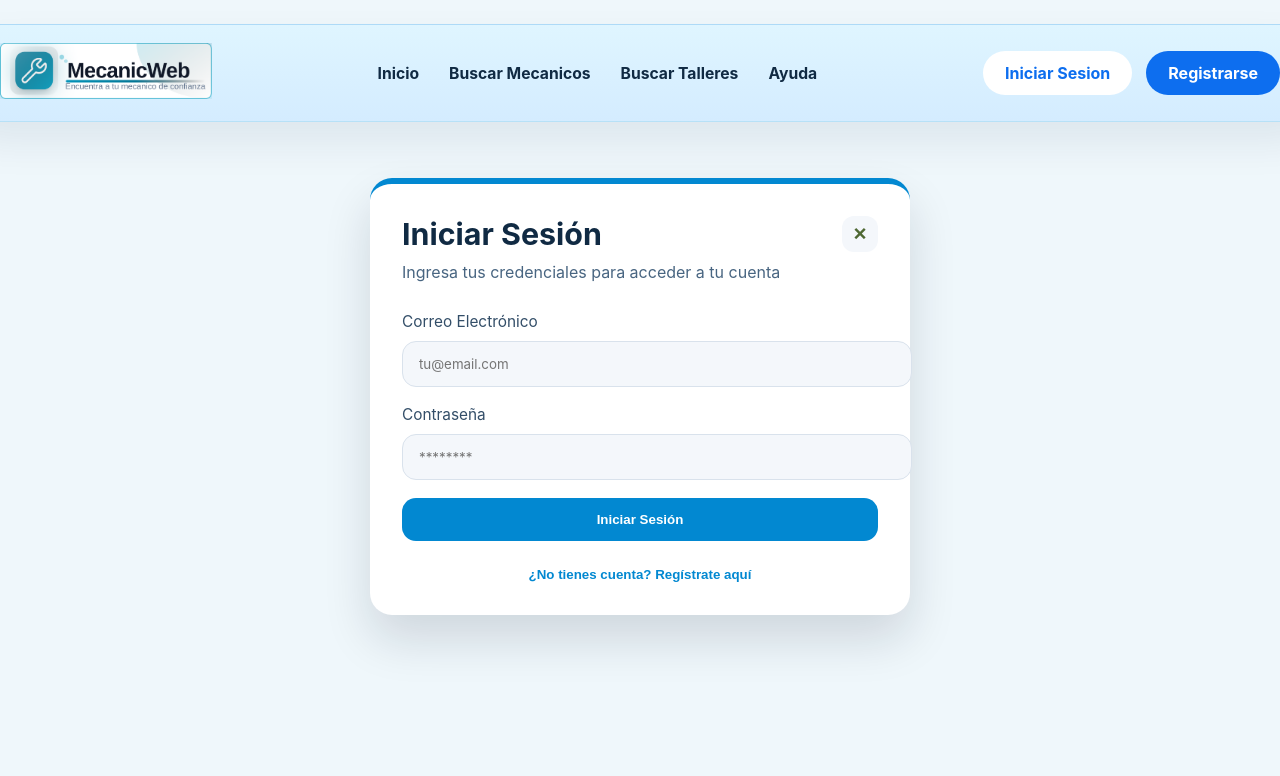
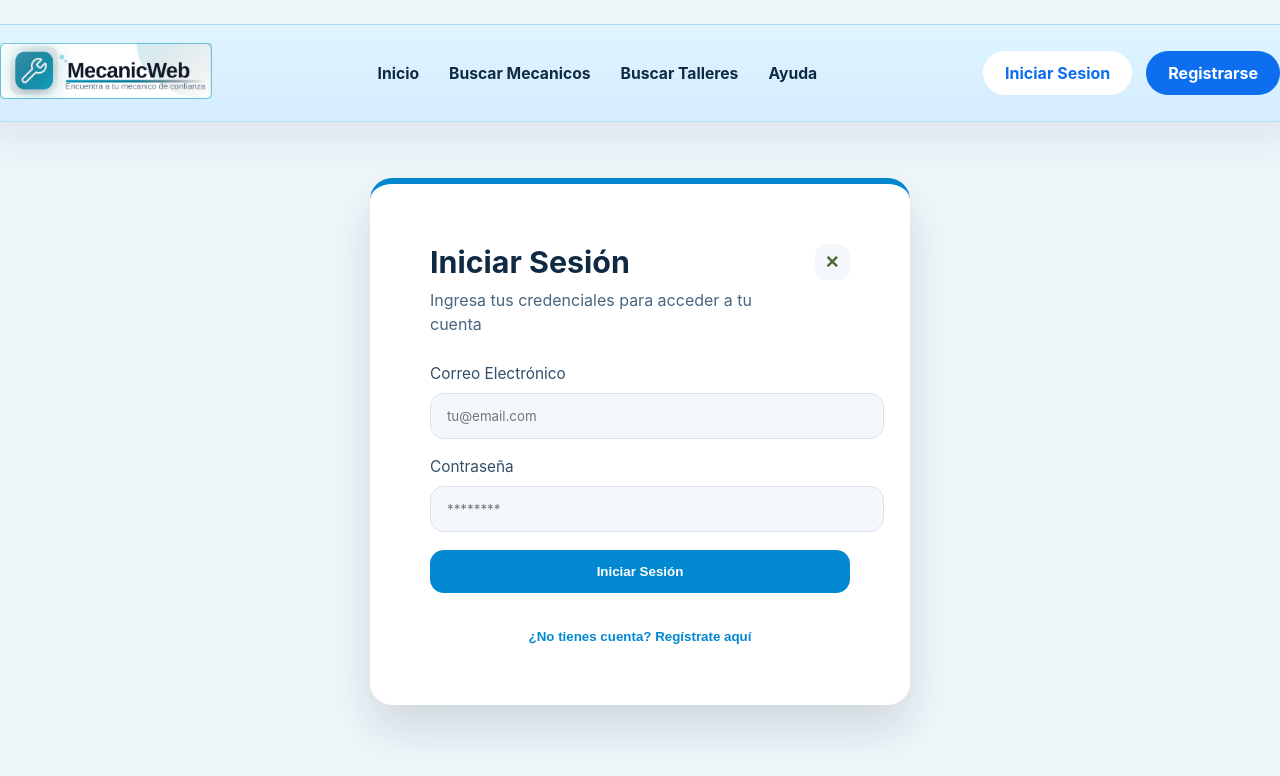
Before and after one commit to 2402045-crypto/Joss, a Vue app: page /login in a window 1280 px wide. Shown: the top 776 px of the page. Built offline with nearby package versions, Linux system fonts and the light colour scheme.

Commit message:
boton x se cierra

```diff
--- a/src/components/Login.vue
+++ b/src/components/Login.vue
@@ -15,7 +15,7 @@
           <h1>Iniciar Sesión</h1>
           <p>Ingresa tus credenciales para acceder a tu cuenta</p>
         </div>
-        <button class="close-btn" type="button" aria-label="Cerrar">×</button>
+        <button class="close-btn" type="button" aria-label="Cerrar" @click="goToLanding">×</button>
       </div>
 
       <form class="login-form" @submit.prevent="handleLogin">
@@ -54,6 +54,7 @@ const formData = ref({
 })
 
 const goToRegister = () => router.push('/register')
+const goToLanding = () => router.push('/')
 
 const handleLogin = async () => {
   try {
@@ -106,7 +107,7 @@ const handleLogin = async () => {
   background: white;
   border-radius: 22px;
   box-shadow: 0 24px 48px rgba(15, 23, 42, 0.14);
-  padding: 32px;
+  padding: 60px;
   border-top: 6px solid #0288d1;
 }
 
@@ -189,7 +190,7 @@ const handleLogin = async () => {
 }
 
 footer {
-  margin-top: 22px;
+  margin-top: 32px;
   text-align: center;
 }
 
```
